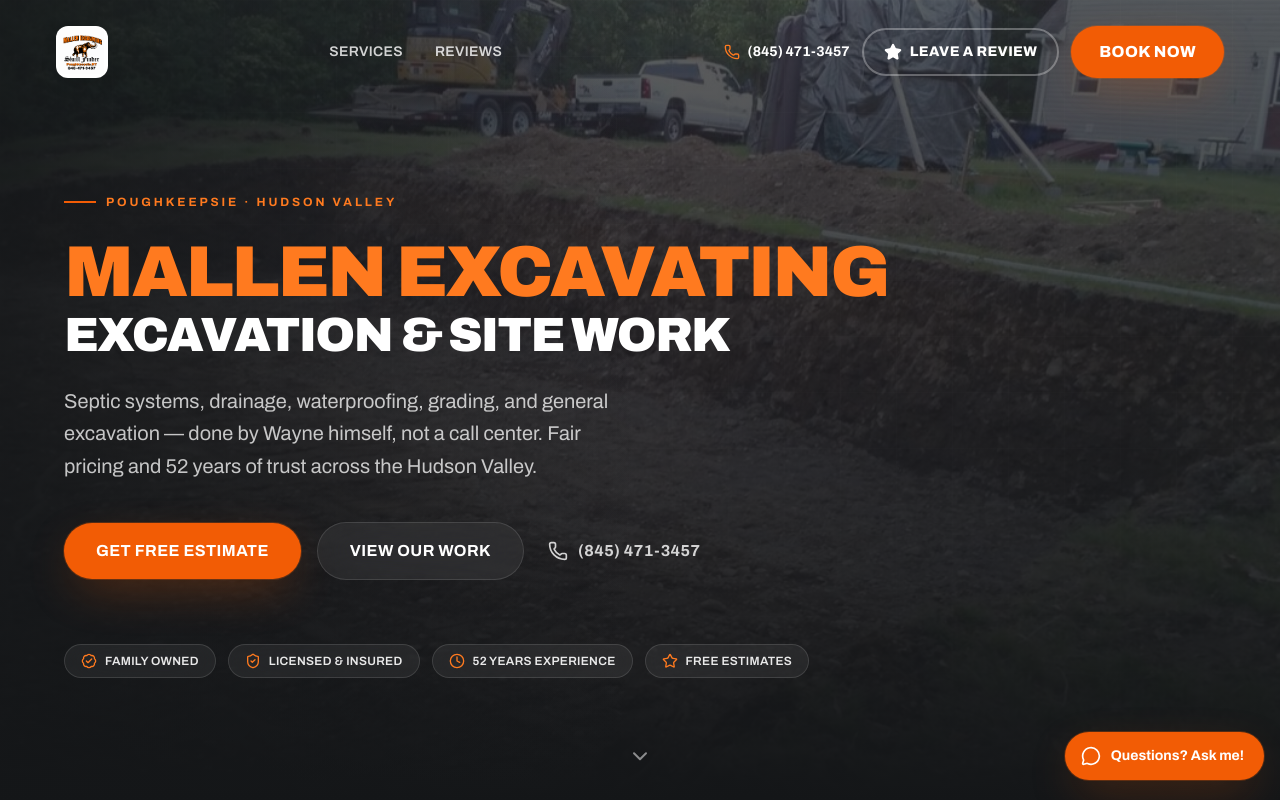
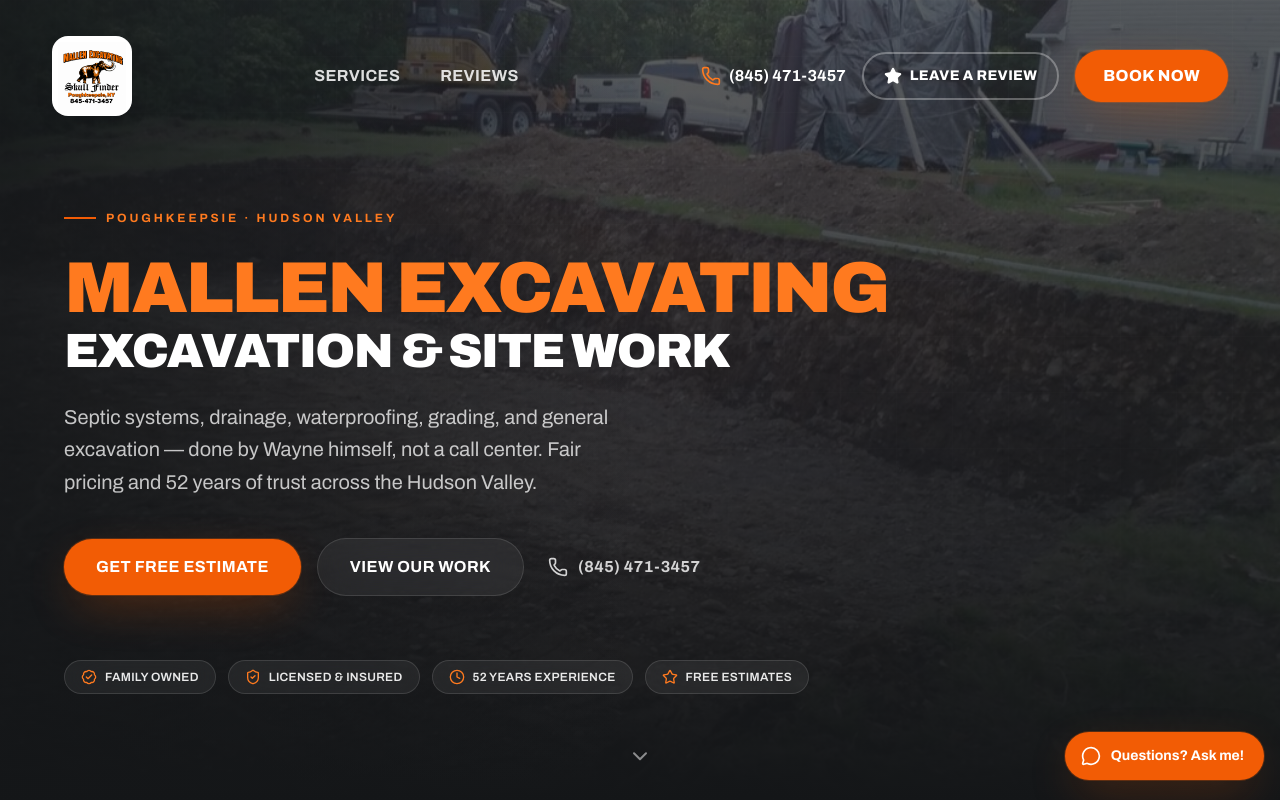
Before and after one commit to nickydgonzalez/mallen-excavating, a Next.js app: page / in a window 1280 px wide. Shown: the top 800 px of the page. Built offline with nearby package versions, Linux system fonts and the light colour scheme.

Commit message:
Make the navbar bigger overall — logo was unnoticeable
Logo badge grown from 44-52px to 64-80px, bar padding and max-width
increased, nav link text and phone number bumped up a size. Adjusted
hero and page-header top padding to match the taller bar so content
doesn't crowd against it.

```diff
--- a/src/components/Hero.tsx
+++ b/src/components/Hero.tsx
@@ -50,7 +50,7 @@
       <div className="absolute inset-0 bg-gradient-to-t from-ink via-ink/60 to-ink/30" />
       <div className="absolute inset-0 bg-gradient-to-r from-ink/80 via-transparent to-transparent" />
 
-      <div className="container-site relative z-10 pb-24 pt-40">
+      <div className="container-site relative z-10 pb-24 pt-48">
         <motion.p
           className="eyebrow on-dark mb-7"
           initial={{ opacity: 0, x: -16 }}
--- a/src/components/Navbar.tsx
+++ b/src/components/Navbar.tsx
@@ -27,36 +27,36 @@
   useEffect(() => setOpen(false), [pathname]);
 
   return (
-    <header className="fixed inset-x-0 top-0 z-50 px-3 pt-3 sm:px-4 sm:pt-4">
+    <header className="fixed inset-x-0 top-0 z-50 px-3 pt-4 sm:px-5 sm:pt-5">
       <div
-        className={`mx-auto flex max-w-[76rem] items-center justify-between gap-4 rounded-2xl px-4 py-2.5 transition-all duration-500 sm:px-6 ${
+        className={`mx-auto flex max-w-[84rem] items-center justify-between gap-6 rounded-3xl px-5 py-3.5 transition-all duration-500 sm:px-8 sm:py-4 ${
           transparent ? "bg-transparent" : "glass shadow-lift"
         }`}
       >
         <Link href="/" className="flex items-center" aria-label={`${business.name} home`}>
-          <span className="grid size-11 place-items-center overflow-hidden rounded-xl bg-white p-1 shadow-card sm:size-13">
+          <span className="grid size-16 place-items-center overflow-hidden rounded-2xl bg-white p-1.5 shadow-card sm:size-20">
             <img src="/logo.png" alt={business.name} className="size-full object-contain" />
           </span>
         </Link>
 
-        <nav className="hidden items-center gap-8 lg:flex" aria-label="Main">
+        <nav className="hidden items-center gap-10 lg:flex" aria-label="Main">
           {links.map((l) => (
             <Link
               key={l.href}
               href={l.href}
-              className="text-sm font-semibold uppercase tracking-wide text-white/80 transition-colors hover:text-flame-hot"
+              className="text-base font-bold uppercase tracking-wide text-white/85 transition-colors hover:text-flame-hot"
             >
               {l.label}
             </Link>
           ))}
         </nav>
 
-        <div className="flex items-center gap-2.5 sm:gap-3">
+        <div className="flex items-center gap-3 sm:gap-4">
           <a
             href={business.phoneHref}
-            className="hidden items-center gap-2 text-sm font-bold text-white transition-colors hover:text-flame-hot md:flex"
+            className="hidden items-center gap-2 text-base font-bold text-white transition-colors hover:text-flame-hot md:flex"
           >
-            <Phone className="size-4 text-flame-hot" aria-hidden />
+            <Phone className="size-5 text-flame-hot" aria-hidden />
             {business.phone}
           </a>
           <a
@@ -77,11 +77,11 @@
           <button
             type="button"
             onClick={() => setOpen(!open)}
-            className="grid size-10 place-items-center rounded-full text-white lg:hidden"
+            className="grid size-12 place-items-center rounded-full text-white lg:hidden"
             aria-expanded={open}
             aria-label={open ? "Close menu" : "Open menu"}
           >
-            {open ? <X className="size-6" aria-hidden /> : <Menu className="size-6" aria-hidden />}
+            {open ? <X className="size-7" aria-hidden /> : <Menu className="size-7" aria-hidden />}
           </button>
         </div>
       </div>
--- a/src/components/PageHeader.tsx
+++ b/src/components/PageHeader.tsx
@@ -12,7 +12,7 @@
   lede?: string;
 }) {
   return (
-    <section className="panel-dark relative overflow-hidden pb-20 pt-40 md:pb-24 md:pt-48">
+    <section className="panel-dark relative overflow-hidden pb-20 pt-44 md:pb-24 md:pt-52">
       <div className="blueprint-grid absolute inset-0 opacity-40" aria-hidden />
       <div className="container-site relative">
         <Reveal>
```
